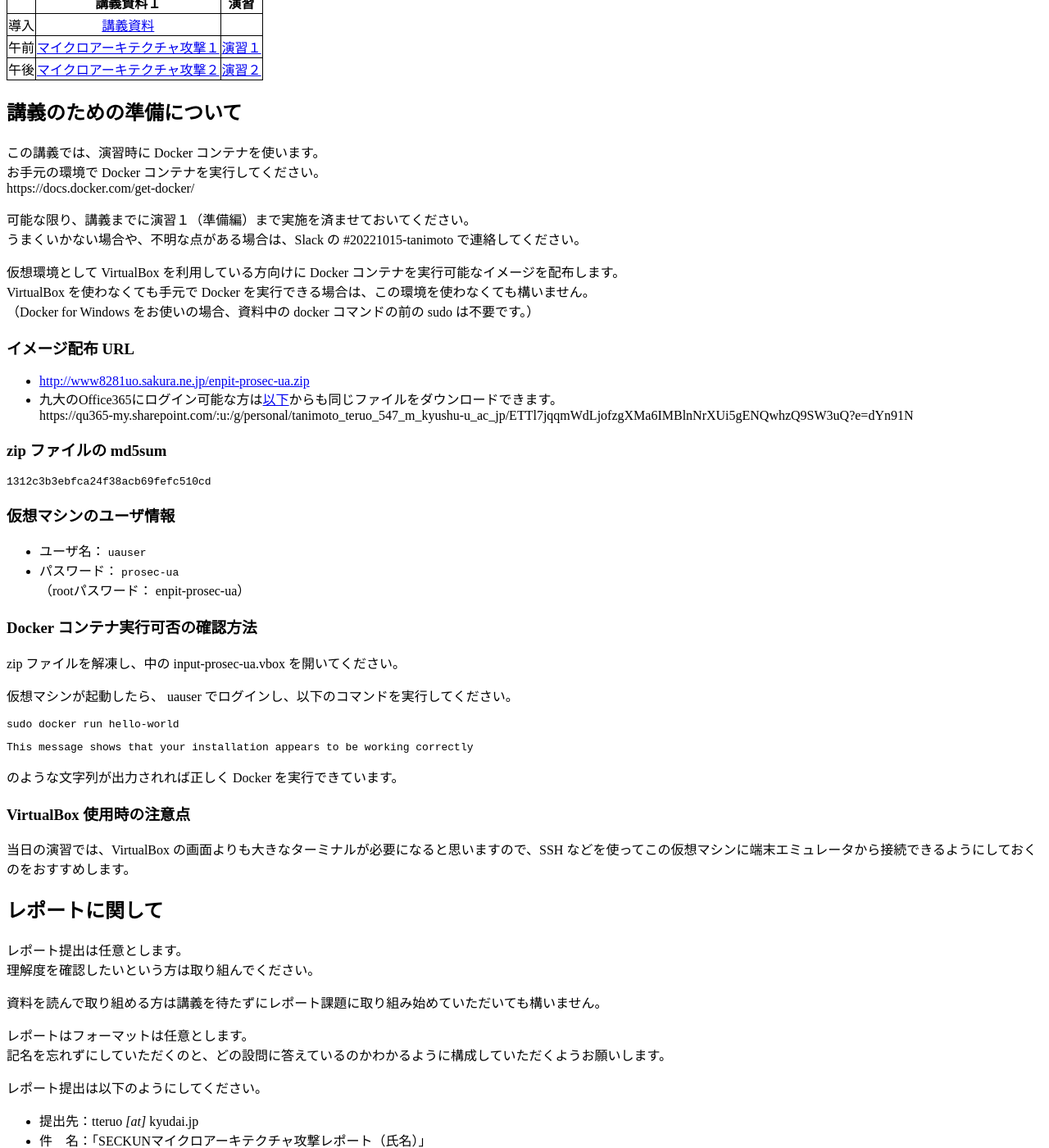
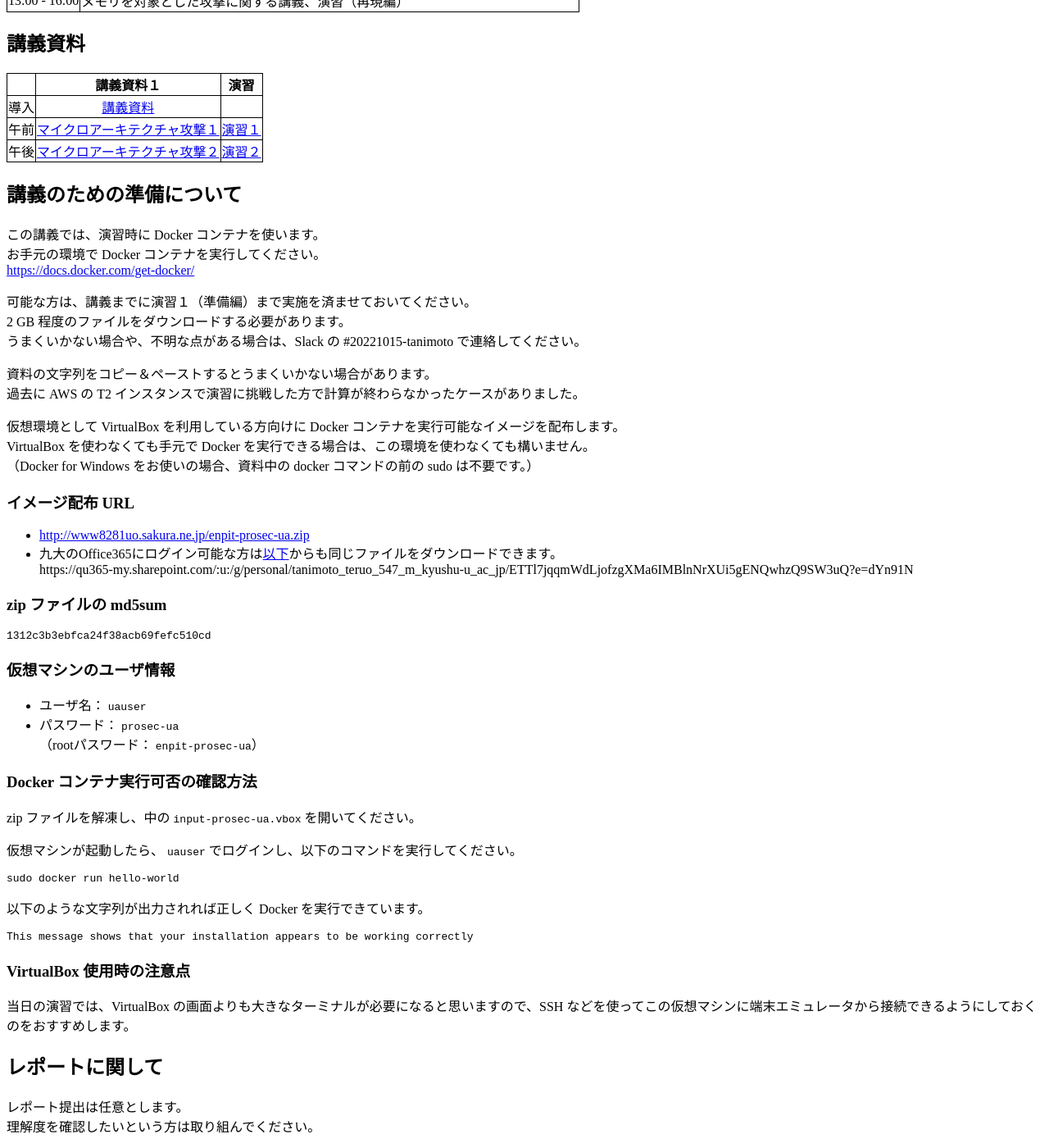
Before and after one commit to teruo41/teruo41.github.io, a Jekyll site: the page built from lectures/enpit-prosec-uarch2022.md, in a window 1280 px wide and 1400 px high, scrolled down 444 px. Shown: the whole window at 82% size. Built offline with Jekyll 4.4.1, drawn with Linux system fonts in a browser that asks for light colours; some of the changed text lies outside the part shown.

Commit message:
Update enpit-prosec-uarch2022.md

```diff
--- a/lectures/enpit-prosec-uarch2022.md
+++ b/lectures/enpit-prosec-uarch2022.md
@@ -10,7 +10,7 @@
 }
 </style>
 
-# enPiT-Pro Security マイクロアーキテクチャ攻撃
+# {% title %} enPiT-Pro Security マイクロアーキテクチャ攻撃
 
 ## 概要
 
@@ -36,10 +36,14 @@
 ## 講義のための準備について
 この講義では、演習時に Docker コンテナを使います。
 お手元の環境で Docker コンテナを実行してください。
-https://docs.docker.com/get-docker/
+[https://docs.docker.com/get-docker/](https://docs.docker.com/get-docker/)
 
-可能な限り、講義までに演習１（準備編）まで実施を済ませておいてください。
+可能な方は、講義までに演習１（準備編）まで実施を済ませておいてください。
+2 GB 程度のファイルをダウンロードする必要があります。
 うまくいかない場合や、不明な点がある場合は、Slack の #20221015-tanimoto で連絡してください。
+
+資料の文字列をコピー＆ペーストするとうまくいかない場合があります。
+過去に AWS の T2 インスタンスで演習に挑戦した方で計算が終わらなかったケースがありました。
 
 仮想環境として VirtualBox を利用している方向けに Docker コンテナを実行可能なイメージを配布します。
 VirtualBox を使わなくても手元で Docker を実行できる場合は、この環境を使わなくても構いません。
@@ -82,10 +86,10 @@
 
 資料を読んで取り組める方は講義を待たずにレポート課題に取り組み始めていただいても構いません。
 
-レポートはフォーマットは任意とします。
+フォーマットは任意とします。
 記名を忘れずにしていただくのと、どの設問に答えているのかわかるように構成していただくようお願いします。
 
-レポート提出は以下のようにしてください。
+提出は以下のようにしてください。
 - 提出先：tteruo _[at]_ kyudai.jp
 - 件　名：「SECKUNマイクロアーキテクチャ攻撃レポート（氏名）」
 - 期　限：2022/12/1
```
Also changed, not shown: other parts of lectures/enpit-prosec-uarch2022.md (+4 -4 lines).
